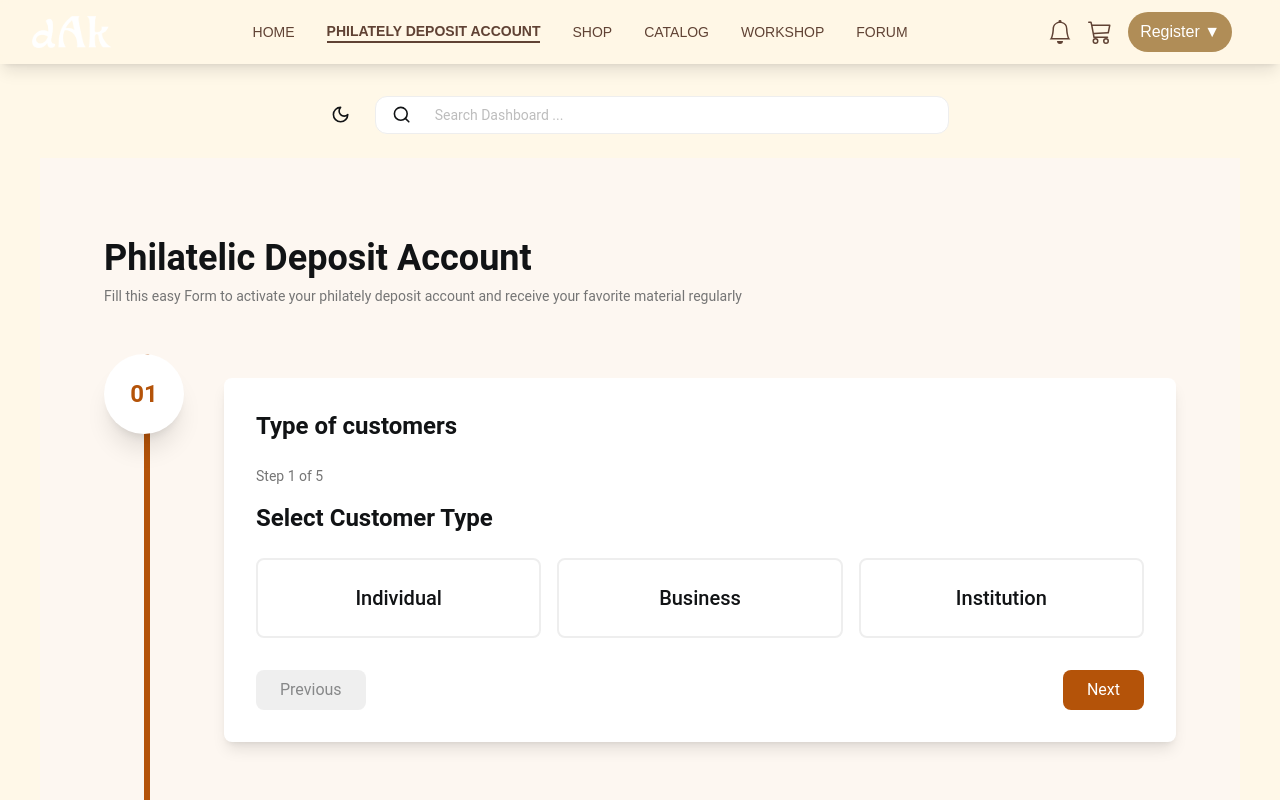
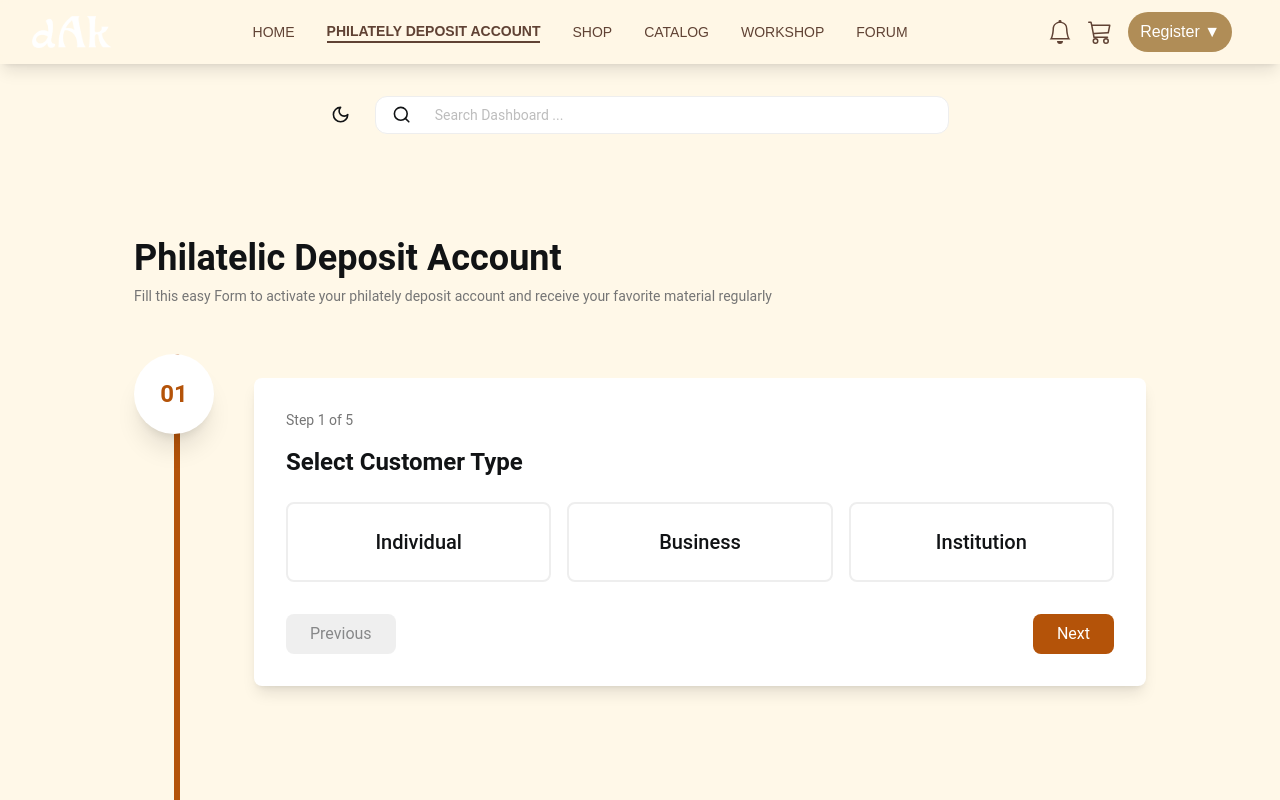
Before and after one commit to KrishayNair/DAK, a Next.js app: page /pda in a window 1280 px wide. Shown: the top 800 px of the page. Built offline with nearby package versions, Linux system fonts and the light colour scheme; a web font is replaced by a local one.

Commit message:
fixed the pda page

```diff
--- a/src/app/(dashboard)/pda/components/Timeline.jsx
+++ b/src/app/(dashboard)/pda/components/Timeline.jsx
@@ -49,7 +49,7 @@ Timeline.Item = ({ children, active }) => {
       className="relative flex gap-10" // Increased gap
       initial={{ opacity: 0, x: -20 }}
       whileInView={{ opacity: 1, x: 0 }}
-      viewport={{ once: true, margin: "-100px" }}
+      viewport={{ once: true, margin: "-250px" }}
       transition={{ duration: 0.5, delay: 0.2 }}
     >
       {children}
--- a/src/app/(dashboard)/pda/page.jsx
+++ b/src/app/(dashboard)/pda/page.jsx
@@ -208,7 +208,7 @@ export default function PDAPage() {
   }, []);
 
   return (
-    <div className="container mx-auto px-4 py-8 max-w-7xl bg-[#FDF7F1] min-h-screen">
+    <div className="container mx-auto px-4 py-8  bg-primary min-h-screen">
       <div className="rounded-lg overflow-hidden">
         <div className="p-6 sm:p-8 lg:p-12">
           <h1 className="text-4xl font-bold mb-2">
@@ -237,9 +237,9 @@ export default function PDAPage() {
                     </Timeline.Point>
                     <Timeline.Content>
                       <div className="bg-white rounded-lg p-8 shadow-lg">
-                        <h2 className="text-2xl font-bold mb-6">
+                        {/* <h2 className="text-2xl font-bold mb-6">
                           {step.title}
-                        </h2>
+                        </h2> */}
                         <div className="mb-4 text-sm text-gray-600">
                           Step {currentStep + 1} of {steps.length}
                           {isStepComplete(currentStep) && (
```
